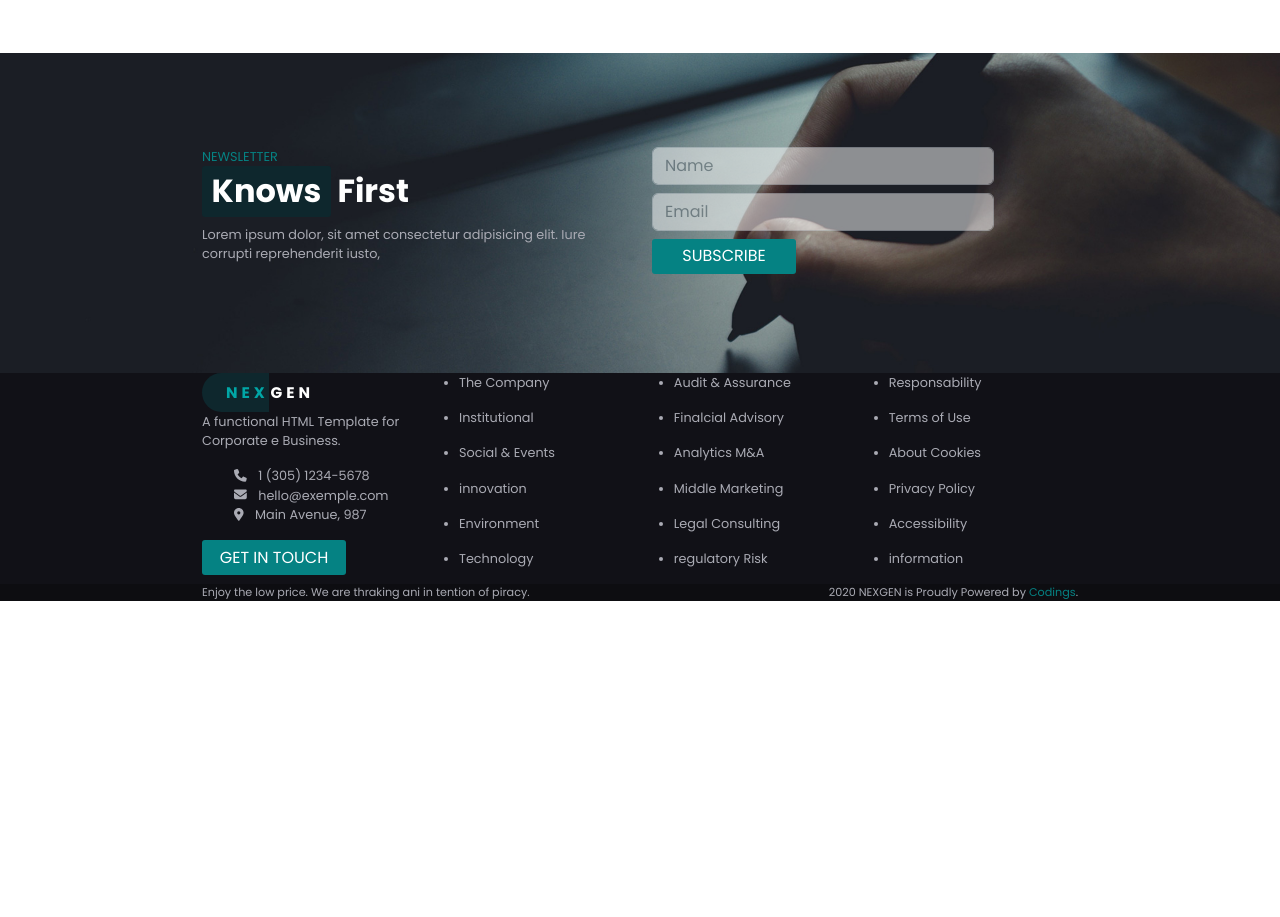
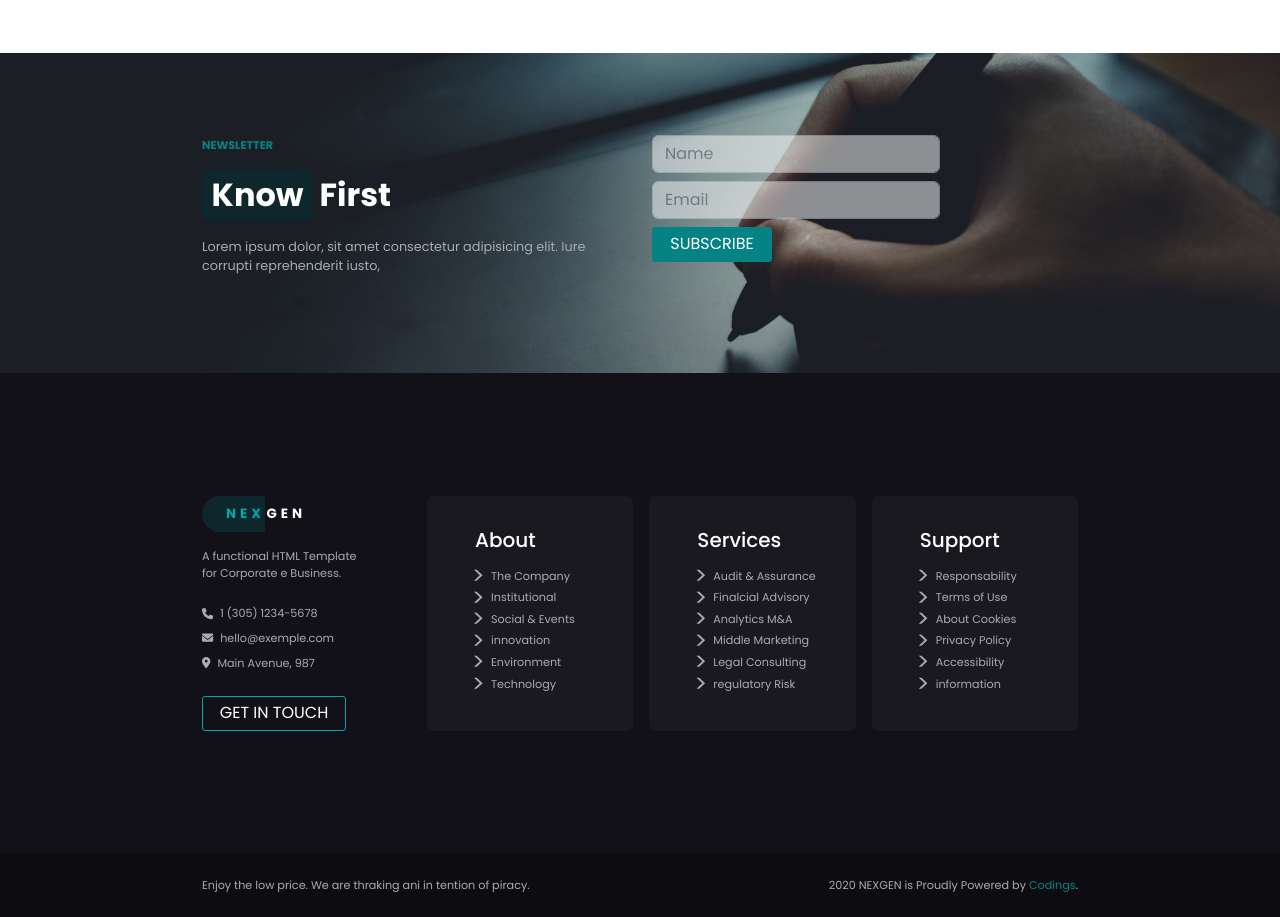
Before and after one commit to cinvenz/proj-html-vuejs, a Vue app: page / in a window 1280 px wide. Shown: the part 3460-4377 px from the top of the page. Before the commit the page ends 4061 px from the top, so only its background shows below. Built offline with nearby package versions, Linux system fonts and the light colour scheme.

Commit message:
fix all section and add style

```diff
--- a/src/components/CardNews.vue
+++ b/src/components/CardNews.vue
@@ -52,7 +52,7 @@ export default {
   flex-wrap: wrap;
   gap: 2rem;
   .card-news {
-    flex-basis: 30.87%;
+    flex-basis: 30.89%;
     .cardimg {
       position: relative;
       background-color: black;
--- a/src/components/FooterPage.vue
+++ b/src/components/FooterPage.vue
@@ -2,33 +2,39 @@
   <section>
     <!-- CONTACT FOOTER Section -->
     <div class="footer">
-      <div class="container footer">
+      <div class="container">
         <div class="row row-cols-2">
           <div class="col-3">
-            <div class="d-flex">
+            <div class="d-flex mb-3">
               <span class="nex text-uppercase fw-bold">nex</span>
               <span class="gen text-uppercase fw-bold">gen</span>
             </div>
-            <p>A functional HTML Template for Corporate e Business.</p>
+            <p class="mb-4">
+              A functional HTML Template <br />
+              for Corporate e Business.
+            </p>
 
-            <ul v-for="contact in arrContacts" :key="contact.phone" class="">
-              <li class="me-2 d-inline">
-                <font-awesome-icon :key="contact.tel" :icon="['fas', contact.tel]" />
-              </li>
-              <li class="me-4 d-inline">
+            <ul v-for="contact in arrContacts" :key="contact.phone" class="contacts">
+              <li class="me-2 d-inline mb-2">
+                <font-awesome-icon :key="contact.tel" :icon="['fas', contact.tel]" class="me-1" />
                 {{ contact.phone }}
               </li>
-              <li class="me-2 d-inline">
-                <font-awesome-icon :key="contact.letter" :icon="['fas', contact.letter]" />
-              </li>
-              <li class="d-inline">
+
+              <li class="me-2 d-inline mb-2">
+                <font-awesome-icon
+                  :key="contact.letter"
+                  :icon="['fas', contact.letter]"
+                  class="me-1"
+                />
                 {{ contact.email }}
               </li>
 
-              <li class="me-2 d-inline">
-                <font-awesome-icon :key="contact.location" :icon="['fas', contact.location]" />
-              </li>
-              <li class="me-4 d-inline">
+              <li class="me-2 d-inline mb-2">
+                <font-awesome-icon
+                  :key="contact.location"
+                  :icon="['fas', contact.location]"
+                  class="me-1"
+                />
                 {{ contact.adress }}
               </li>
             </ul>
@@ -37,13 +43,17 @@
 
           <div class="col-9 d-flex list-array-footer">
             <div class="list-footer">
+              <h5 class="mb-3 ms-3">About</h5>
+
               <ul v-for="about in arrAbout" :key="about">
                 <li>
-                  <a href="">{{ about }}</a>
+                  <a class="link-list" href="">{{ about }}</a>
                 </li>
               </ul>
             </div>
             <div class="list-footer">
+              <h5 class="mb-3 ms-3">Services</h5>
+
               <ul v-for="services in arrServices" :key="services">
                 <li>
                   <a href="">{{ services }}</a>
@@ -51,6 +61,8 @@
               </ul>
             </div>
             <div class="list-footer">
+              <h5 class="mb-3 ms-3">Support</h5>
+
               <ul v-for="support in arrSupport" :key="support">
                 <li>
                   <a href="">{{ support }}</a>
@@ -96,13 +108,13 @@ export default {
 .footer {
   background-color: #111117;
   color: #aaabb4;
+  height: 30rem;
+  display: flex;
+  align-items: center;
+  margin: auto;
+  font-size: 0.7rem;
 }
 
-.last-container-footer {
-  background-color: #0d0d11;
-  color: #aaabb4;
-  font-size: 0.7rem;
-}
 .nex {
   background-color: #0e272d;
   padding: 0.5rem 0;
@@ -130,15 +142,59 @@ a {
   width: 9rem;
   padding: 0.1rem 0rem;
   border-radius: 3px;
-  background-color: #058283;
   border: none;
+  background-color: transparent;
+  color: white;
+  border: 1px solid #01a6a6;
+}
+.list-array-footer {
+  gap: 1rem;
 }
 .list-footer {
   flex-basis: 33%;
+  background-color: #19191f;
+  padding: 2rem;
+  border-radius: 7px;
+  ul {
+    margin-bottom: 0.3rem;
+    position: relative;
+    list-style: none;
+  }
+  li::before {
+    content: ">";
+    position: absolute;
+    left: 0.8rem;
+    bottom: -0.6rem;
+    font-size: 1.5rem;
+  }
+  a:hover {
+    color: white;
+  }
 }
 .credits {
   a {
     color: #058283;
   }
 }
+.contacts {
+  padding: 0;
+  display: flex;
+  flex-direction: column;
+}
+h5 {
+  color: white;
+}
+
+button:hover {
+  background-color: #01a6a6;
+  border: 1px solid;
+}
+.last-container-footer {
+  background-color: #0d0d11;
+  color: #aaabb4;
+  font-size: 0.7rem;
+  height: 4rem;
+  display: flex;
+  align-items: center;
+}
 </style>
--- a/src/components/MainPage.vue
+++ b/src/components/MainPage.vue
@@ -211,8 +211,8 @@
           <div class="row row-cols-2">
             <div class="col">
               <span>NEWSLETTER</span>
-              <div class="d-flex">
-                <h2 class="fw-bold the">Knows</h2>
+              <div class="d-flex mt-3 mb-2">
+                <h2 class="fw-bold the">Know</h2>
                 <h2 class="fw-bold company">First</h2>
               </div>
               <p>
@@ -225,7 +225,7 @@
                 <input
                   id="inputName"
                   type="text"
-                  class="form-control opacity-50"
+                  class="form-control opacity-50 input-knows"
                   placeholder="Name"
                 />
               </label>
@@ -233,12 +233,15 @@
                 <input
                   id="inputEmail"
                   type="email"
-                  class="form-control opacity-50"
+                  class="form-control opacity-50 input-knows"
                   placeholder="Email"
                 />
               </label>
               <div>
-                <button type="button" class="btn btn-primary text-uppercase btn-touch">
+                <button
+                  type="button"
+                  class="btn btn-primary text-uppercase btn-touch btn-subscribe"
+                >
                   SUBSCRIBE
                 </button>
               </div>
@@ -514,7 +517,9 @@ export default {
   align-items: center;
   color: white;
   span {
+    font-size: 0.7rem;
     color: #058283;
+    font-weight: bold;
   }
   p {
     color: #aaabb4;
@@ -523,4 +528,10 @@ export default {
 button:hover {
   background-color: #01a6a6;
 }
+.input-knows {
+  width: 18rem;
+}
+.btn-subscribe {
+  width: 7.5rem;
+}
 </style>
```
